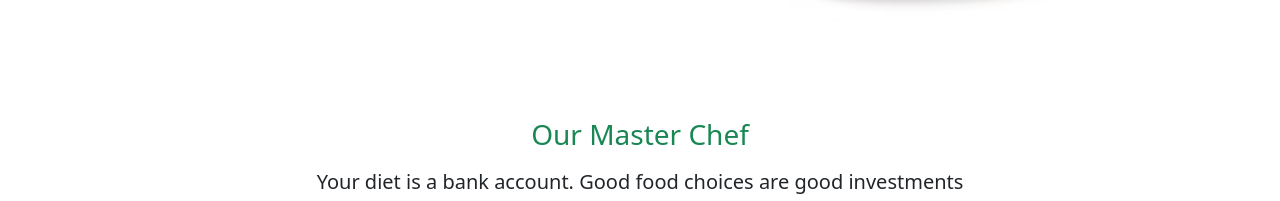
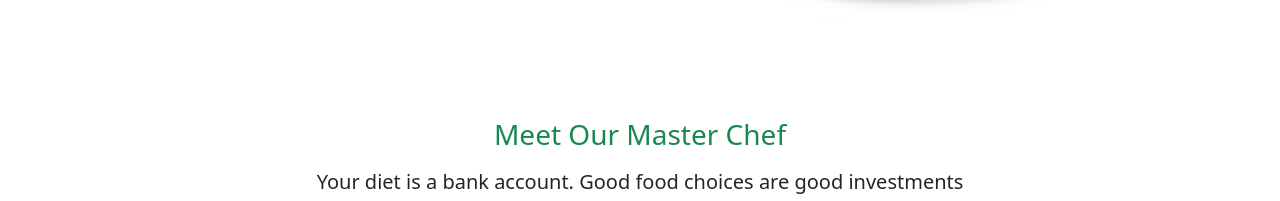
Before and after one commit to prasanjitsarker3/cafe, a React (Vite) app: page / in a window 1280 px wide. Shown: the part 420-621 px from the top of the page. Built offline with nearby package versions, Linux system fonts and the light colour scheme; no server answers.

Commit message:
Done Assignment

```diff
--- a/src/Page/Home/Home.jsx
+++ b/src/Page/Home/Home.jsx
@@ -23,7 +23,7 @@ const Home = () => {
         <Container>
             <div className='mb-5'><Banner></Banner></div>
             <div className='text-center'>
-                <h1 className='mt-5 fs-3 pt-5 text-center text-success'>Our Master Chef</h1>
+                <h1 className='mt-5 fs-3 pt-5 text-center text-success'>Meet Our Master Chef</h1>
                 <p className='py-2 fs-5 pb-5'>Your diet is a bank account. Good food choices are good investments</p>
             </div>
             <div className='row g-3 mx-auto'>
```
